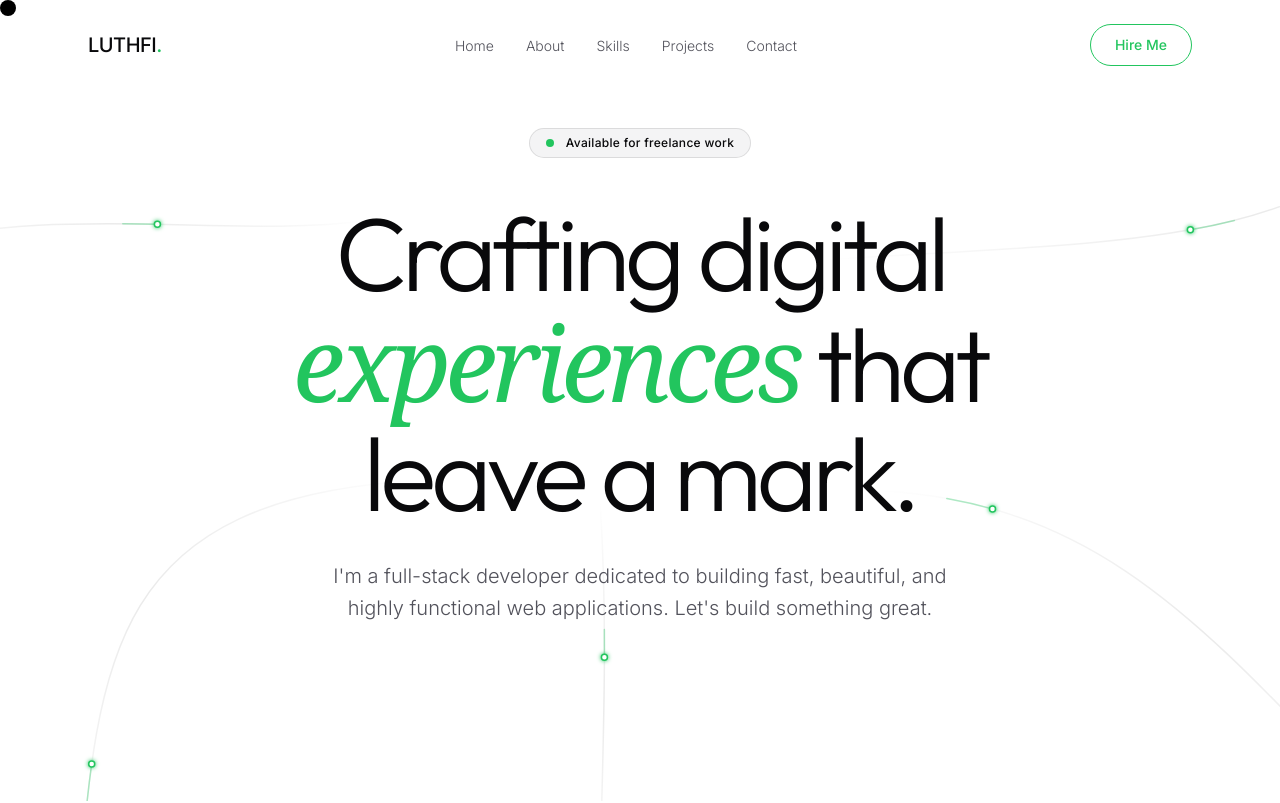
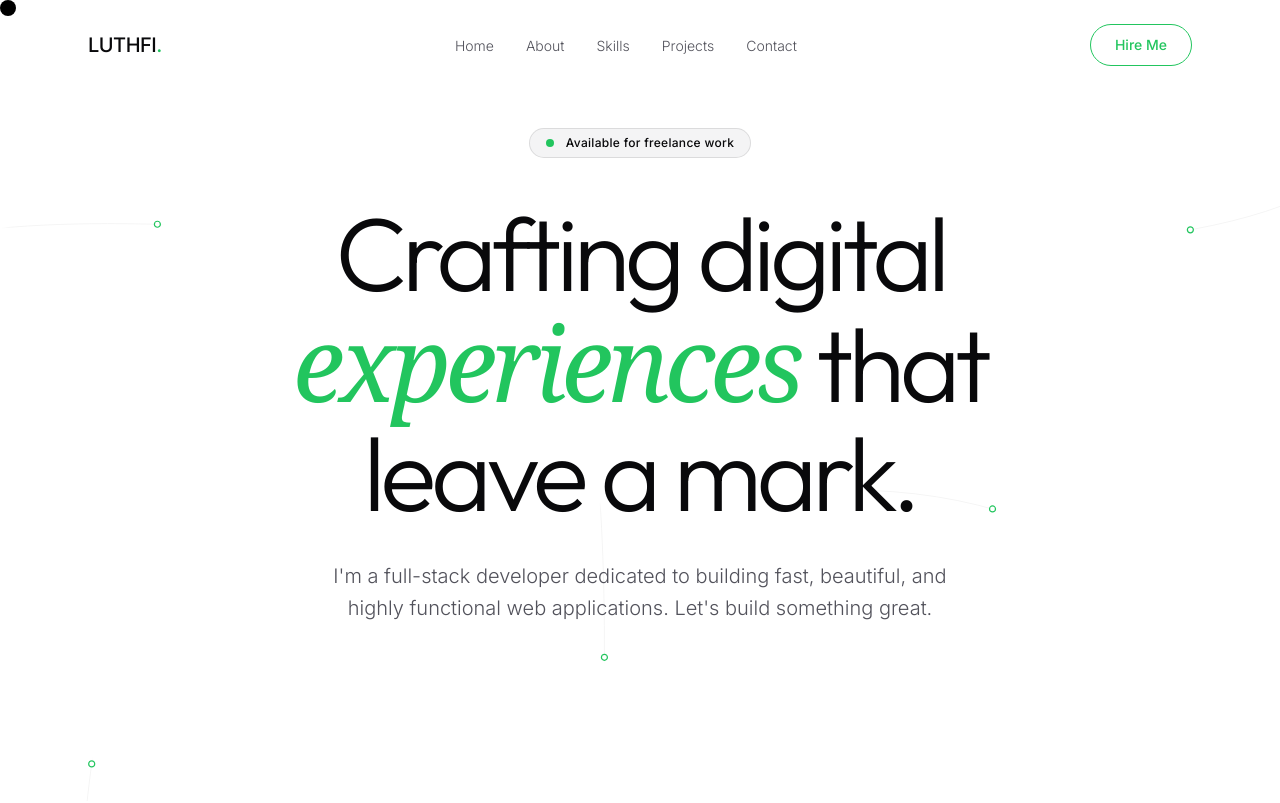
Before and after one commit to luthfiadilal/profile-website, a Next.js app: page / in a window 1280 px wide. Shown: the top 803 px of the page. Built offline with nearby package versions, Linux system fonts and the light colour scheme.

Commit message:
hero section

```diff
--- a/src/components/AboutSection.tsx
+++ b/src/components/AboutSection.tsx
@@ -107,10 +107,6 @@ export default function AboutSection() {
               </span>
               <div className="h-px w-12 bg-[var(--border-color)]" />
             </div>
-
-            <div className="about-emoji opacity-0 text-7xl md:text-8xl mt-12 md:mt-24">
-              👨‍💻
-            </div>
           </div>
 
           {/* Text Side */}
--- a/src/components/HeroAnimatedLines.tsx
+++ b/src/components/HeroAnimatedLines.tsx
@@ -14,128 +14,125 @@ const lines = [
     path: "M-50 250 C 150 200, 300 240, 450 220",
     duration: 12,
     delay: 0,
-        gradStart: { x: "0%", y: "50%" },
-        gradEnd: { x: "100%", y: "50%" }
   },
   {
     id: 2,
     path: "M150 1000 C 180 700, 150 500, 500 480",
     duration: 15,
     delay: 2,
-        gradStart: { x: "0%", y: "100%" },
-        gradEnd: { x: "100%", y: "0%" }
   },
   {
     id: 3,
     path: "M1500 100 C 1400 250, 1200 240, 900 260",
     duration: 14,
     delay: 1,
-        gradStart: { x: "100%", y: "0%" },
-        gradEnd: { x: "0%", y: "100%" }
   },
   {
     id: 4,
     path: "M950 490 C 1200 500, 1300 650, 1500 850",
     duration: 16,
     delay: 4,
-        gradStart: { x: "0%", y: "0%" },
-        gradEnd: { x: "100%", y: "100%" }
   },
   {
     id: 5,
     path: "M680 500 C 690 650, 680 800, 680 900",
     duration: 10,
     delay: 3,
-        gradStart: { x: "50%", y: "0%" },
-        gradEnd: { x: "50%", y: "100%" }
-    }
+  },
 ];
+
+const TRAIL_LENGTH = 150;
 
 export default function HeroAnimatedLines() {
   const containerRef = useRef<HTMLDivElement>(null);
 
-    useGSAP(() => {
+  useGSAP(
+    () => {
       const ctx = gsap.context(() => {
+        lines.forEach((line) => {
+          const pathEl = document.querySelector(
+            `#path-${line.id}`,
+          ) as SVGPathElement;
+          const dotEl = document.querySelector(
+            `.dot-${line.id}`,
+          ) as SVGCircleElement;
+          const maskPathEl = document.querySelector(
+            `.mask-path-${line.id}`,
+          ) as SVGPathElement;
 
-            lines.forEach((line) => {
-                const pathEl = document.querySelector(`#path-${line.id}`) as unknown as SVGPathElement;
-                const trailEl = document.querySelector(`#trail-${line.id}`) as unknown as SVGPathElement;
-                const dotEl = document.querySelector(`.dot-${line.id}`) as SVGCircleElement;
+          if (!pathEl || !dotEl || !maskPathEl) return;
 
-                if (!pathEl || !trailEl || !dotEl) return;
-
-                // 1. Dapatkan panjang total path untuk mengatur properti jejak (stroke-dasharray)
           const length = pathEl.getTotalLength();
 
-                // Panjang jejaknya jauh lebih pendek — comet trail
-                const trailLength = Math.min(length * 0.07, 60);
-
-                // Setup awal trail: tip ada di 0 (offset = trailLength)
-                gsap.set(trailEl, {
-                    strokeDasharray: `${trailLength} ${length}`,
-                    strokeDashoffset: trailLength,
-                    opacity: 0
+          // Initialize mask path with stroke-dasharray
+          gsap.set(maskPathEl, {
+            strokeDasharray: `${TRAIL_LENGTH} ${length + TRAIL_LENGTH}`,
+            strokeDashoffset: TRAIL_LENGTH,
+            opacity: 0,
           });
-
-                // Set dot awal agar tersembunyi
           gsap.set(dotEl, { opacity: 0 });
 
-                // 2. Buat timeline per garis yang mengulang secara continuous
-                const tl = gsap.timeline({
-                    repeat: -1,
-                    delay: line.delay
-                });
+          const tl = gsap.timeline({ repeat: -1, delay: line.delay });
 
-                // --- FASE 1: Muncul (Fade In) di titik awal ---
-                tl.to(dotEl, {
-                    opacity: 1,
-                    duration: 1,
-                    ease: "power2.inOut"
-                }, 0);
-                tl.to(trailEl, {
-                    opacity: 0.35, // Visible tapi tetap subtle
-                    duration: 1,
-                    ease: "power2.inOut"
-                }, 0);
+          // Fade in
+          tl.to(
+            [dotEl, maskPathEl],
+            { opacity: 1, duration: 0.8, ease: "power2.out" },
+            0,
+          );
 
-                // --- FASE 2: Bergerak menyusuri path ---
-                // Gerakkan Trail (offset animasi dari trailLength ke trailLength - length)
-                // Agar tip trail bergerak dari 0 ke length sejajar dengan dot
-                tl.to(trailEl, {
-                    strokeDashoffset: trailLength - length,
-                    duration: line.duration,
-                    ease: "none"
-                }, 0);
-
-                // Gerakkan Dot (pakai MotionPath)
-                tl.to(dotEl, {
+          // Move dot
+          tl.to(
+            dotEl,
+            {
               duration: line.duration,
               ease: "none",
               motionPath: {
                 path: `#path-${line.id}`,
                 align: `#path-${line.id}`,
                 alignOrigin: [0.5, 0.5],
-                    }
-                }, 0);
+              },
+            },
+            0,
+          );
 
-                // --- FASE 3: Menghilang (Fade Out) di ujung garis ---
-                // Fade out dimulai 1 detik sebelum animasi gerak selesai
-                tl.to([dotEl, trailEl], {
+          // Animate mask path trail
+          tl.to(
+            maskPathEl,
+            {
+              strokeDashoffset: TRAIL_LENGTH - length,
+              duration: line.duration,
+              ease: "none",
+            },
+            0,
+          );
+
+          // Fade out near end
+          tl.to(
+            [dotEl, maskPathEl],
+            {
               opacity: 0,
-                    duration: 1,
-                    ease: "power2.inOut"
-                }, line.duration - 1);
+              duration: 0.8,
+              ease: "power2.in",
+            },
+            line.duration - 0.8,
+          );
 
-                // Jeda kosong sebelum mengulang
+          // Pause before repeat
           tl.to({}, { duration: 2 });
         });
+      }, containerRef);
 
-        }, containerRef);
       return () => ctx.revert();
-    }, { scope: containerRef });
+    },
+    { scope: containerRef },
+  );
 
   return (
-        <div ref={containerRef} className="absolute inset-0 w-full h-full overflow-hidden pointer-events-none z-0">
+    <div
+      ref={containerRef}
+      className="absolute inset-0 w-full h-full overflow-hidden pointer-events-none z-0"
+    >
       <svg
         width="100%"
         height="100%"
@@ -145,49 +142,52 @@ export default function HeroAnimatedLines() {
         xmlns="http://www.w3.org/2000/svg"
       >
         <defs>
-                    {/* Linear Gradients untuk faded ends pada garis dasar */}
+          <filter id="mask-blur">
+            <feGaussianBlur stdDeviation="4" />
+          </filter>
           {lines.map((l) => (
-                        <linearGradient
-                            key={`grad-${l.id}`}
-                            id={`gradient-${l.id}`}
-                            x1={l.gradStart.x} y1={l.gradStart.y}
-                            x2={l.gradEnd.x} y2={l.gradEnd.y}
+            <mask
+              id={`mask-${l.id}`}
+              key={`mask-${l.id}`}
+              maskUnits="userSpaceOnUse"
             >
-                            <stop offset="0%" stopColor="var(--border-color)" stopOpacity="0" />
-                            <stop offset="20%" stopColor="var(--border-color)" stopOpacity="0.4" />
-                            <stop offset="50%" stopColor="var(--border-color)" stopOpacity="0.8" />
-                            <stop offset="80%" stopColor="var(--border-color)" stopOpacity="0.4" />
-                            <stop offset="100%" stopColor="var(--border-color)" stopOpacity="0" />
-                        </linearGradient>
+              <path
+                className={`mask-path-${l.id}`}
+                d={l.path}
+                stroke="white"
+                strokeWidth="4"
+                strokeLinecap="round"
+                fill="none"
+                filter="url(#mask-blur)"
+              />
+            </mask>
           ))}
-
-                    {/* Trail taper: solid accent dengan opacity dikontrol GSAP */}
-                    <marker id="trail-taper" />
         </defs>
 
         {lines.map((l) => (
           <g key={`group-${l.id}`}>
-                        {/* Garis Dasar Ber-gradient (Faded Ends) */}
+            {/* Base Path (Invisible) */}
+            <path id={`path-${l.id}`} d={l.path} stroke="none" fill="none" />
+
+            {/* Revealed Trail Path */}
             <path
-                            id={`path-${l.id}`}
               d={l.path}
-                            stroke={`url(#gradient-${l.id})`}
-                            strokeWidth="1.5"
+              stroke="var(--text-primary)"
+              strokeWidth="0.8"
+              strokeLinecap="round"
               fill="none"
+              opacity="0.15"
+              mask={`url(#mask-${l.id})`}
             />
 
-                        {/* Trail — solid accent sangat tipis, ujung memudar karena strokeLinecap round */}
-                        <path
-                            id={`trail-${l.id}`}
-                            d={l.path}
+            {/* Moving dot */}
+            <circle
+              className={`dot-${l.id}`}
+              r="3"
+              fill="var(--bg-primary)"
               stroke="var(--accent-primary)"
-                            strokeWidth="1.5"
-                            strokeLinecap="round"
-                            fill="none"
+              strokeWidth="1.2"
             />
-
-                        {/* Titik Animasi */}
-                        <circle className={`dot-${l.id}`} r="3" fill="var(--bg-primary)" stroke="var(--accent-primary)" strokeWidth="1.5" style={{ filter: "drop-shadow(0 0 2px var(--accent-primary))" }} />
           </g>
         ))}
       </svg>
```
Lines whose indentation alone changed are shown as unchanged.
